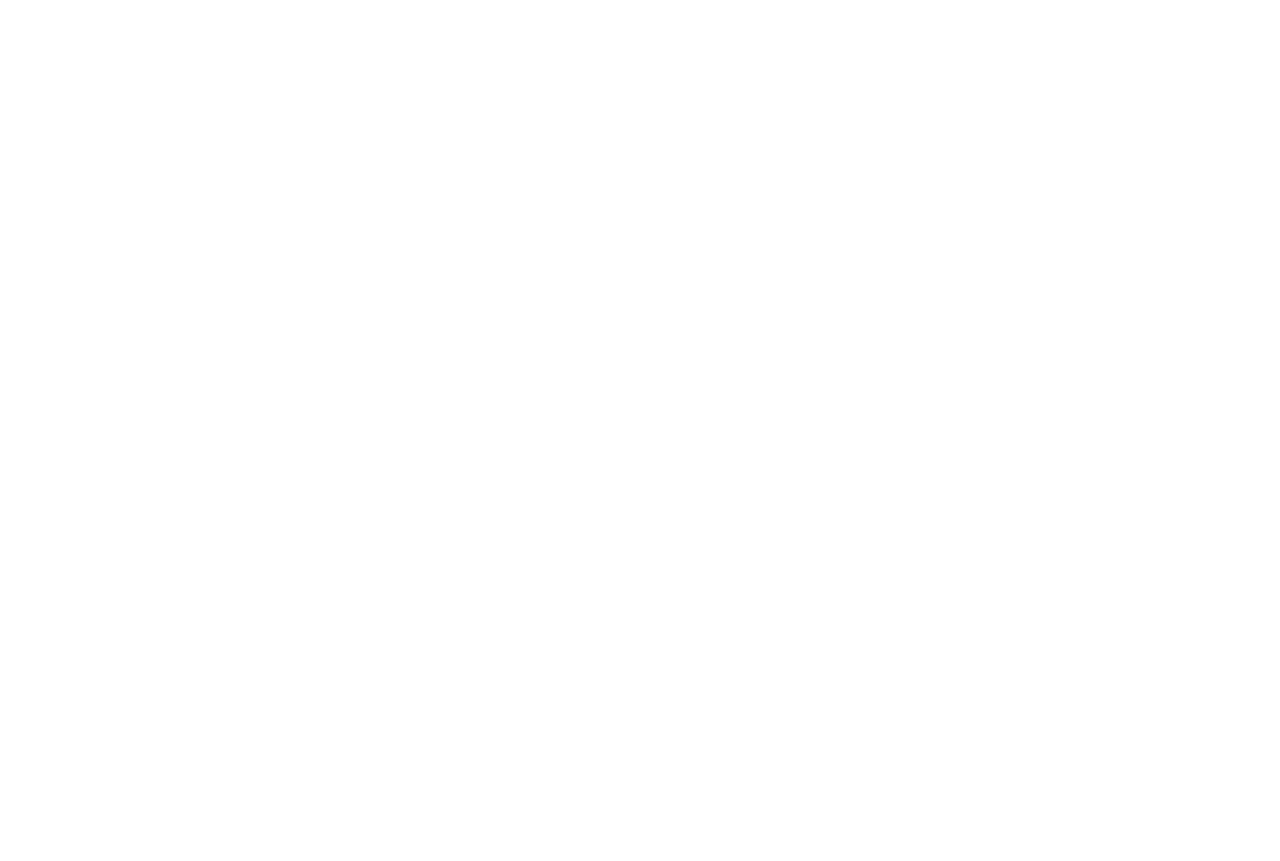
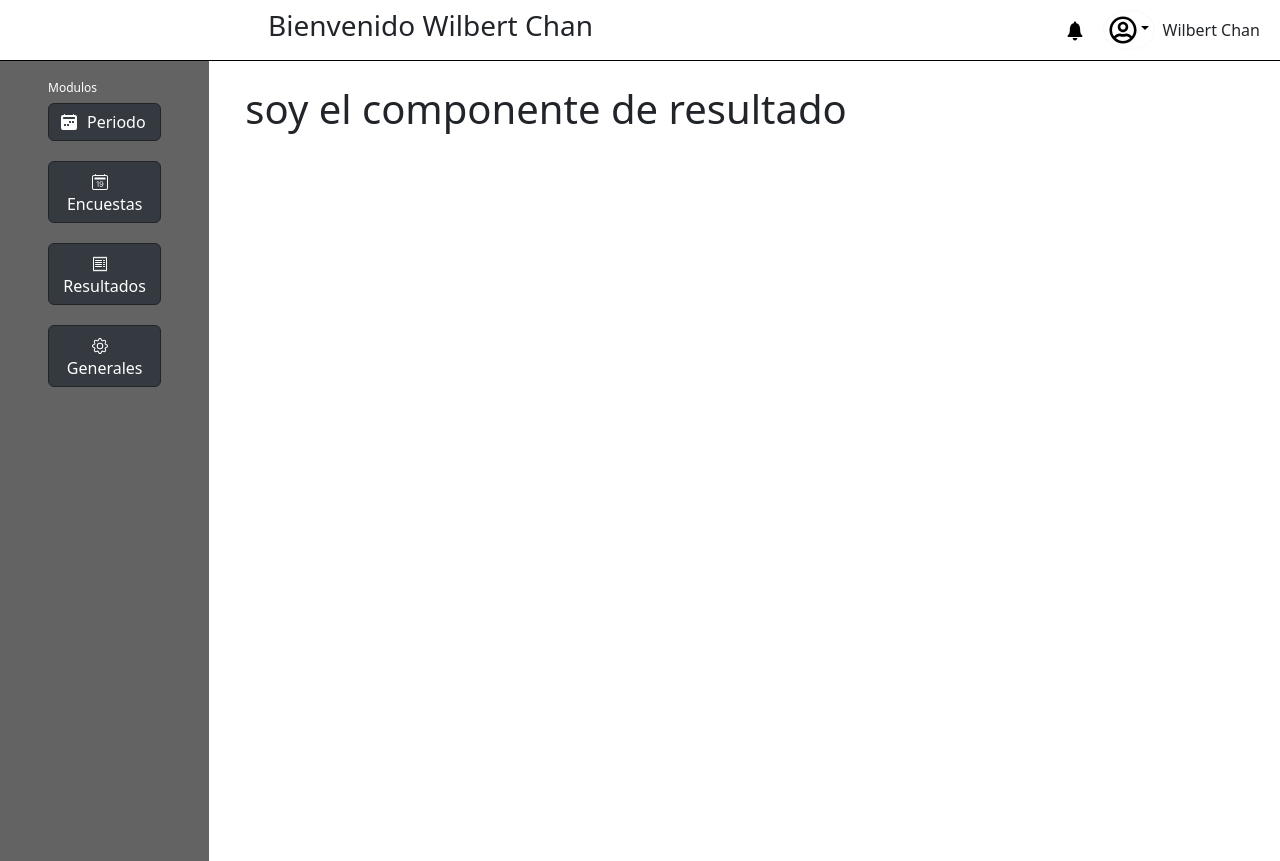
Before and after one commit to wilbert2004/Woorkfell, a React (Create React App) app in the folder frontend/: page /inforesultado in a window 1280 px wide. Before the commit this address had no page. Before the commit the page ends 800 px from the top, so only its background shows below. Built offline with nearby package versions, Linux system fonts and the light colour scheme; a web font is replaced by a local one.

Commit message:
Componente resultado actualizado
agregada funcion onclick para generar otro componente dentro del mismo

```diff
--- a/frontend/src/App.jsx
+++ b/frontend/src/App.jsx
@@ -13,6 +13,7 @@
 import Comparacion from "./components/comparacion";
 import Listapuestos from "./components/listapuestos";
 import Planaccion from "./components/planaccion";
+import InfoResultado from "./components/inforesultado";
 //importacion de react router dom
 import { BrowserRouter as Router, Routes, Route } from "react-router-dom";
 
@@ -48,6 +49,7 @@
         <Route path="/comparacion" element={<Comparacion />}></Route>
         <Route path="/listapuestos" element={<Listapuestos />}></Route>
         <Route path="/planaccion" element={<Planaccion />}></Route>
+        <Route path="/inforesultado" element={<InfoResultado />} />
         {/* Agregar rutas para las otras secciones */}
       </Routes>
     </Router>
--- a/frontend/src/components/home.jsx
+++ b/frontend/src/components/home.jsx
@@ -100,7 +100,7 @@
         </nav>
       </div>
 
-      <div className="container-fluid">
+      <div className="container-fluid ">
         <div className="row flex-nowrap">
           {/* Sidebar */}
           <div
--- /dev/null
+++ b/frontend/src/components/inforesultado.jsx
@@ -0,0 +1,14 @@
+import React from "react";
+import Home from "./home";
+
+const InfoResultado = () => {
+  return (
+    <Home>
+      <div className="container">
+        <h1>soy el componente de resultado</h1>
+      </div>
+    </Home>
+  );
+};
+
+export default InfoResultado;
--- a/frontend/src/components/resultados.jsx
+++ b/frontend/src/components/resultados.jsx
@@ -2,7 +2,7 @@
 import Home from "./home";
 import { Link } from "react-router-dom";
 import { FaCalendarAlt } from "react-icons/fa";
-
+import listapuestos from "./listapuestos";
 import {
   BsCalendar2WeekFill,
   BsCalendar2Date,
@@ -11,7 +11,13 @@
   BsBarChart,
   BsGear,
 } from "react-icons/bs";
+import { useNavigate } from "react-router-dom";
 const Resultados = () => {
+  const navigate = useNavigate();
+
+  const handleNavigate = () => {
+    navigate("/inforesultado");
+  };
   return (
     <Home>
       <div className="container">
@@ -360,7 +366,6 @@
             </div>
           </div>
         </div>
-
         <div
           className="container  mt-4 p-3 d-flex flex-column align-items-center justify-content-around rounded text-center"
           style={{
@@ -373,6 +378,7 @@
               <button
                 type="button"
                 className="btn btn-primary rouded text-center"
+                onClick={handleNavigate}
               >
                 Procesar reporte
               </button>
@@ -380,6 +386,7 @@
             <div className="col"></div>
           </div>
         </div>
+        <listapuestos />
       </div>
     </Home>
   );
```
